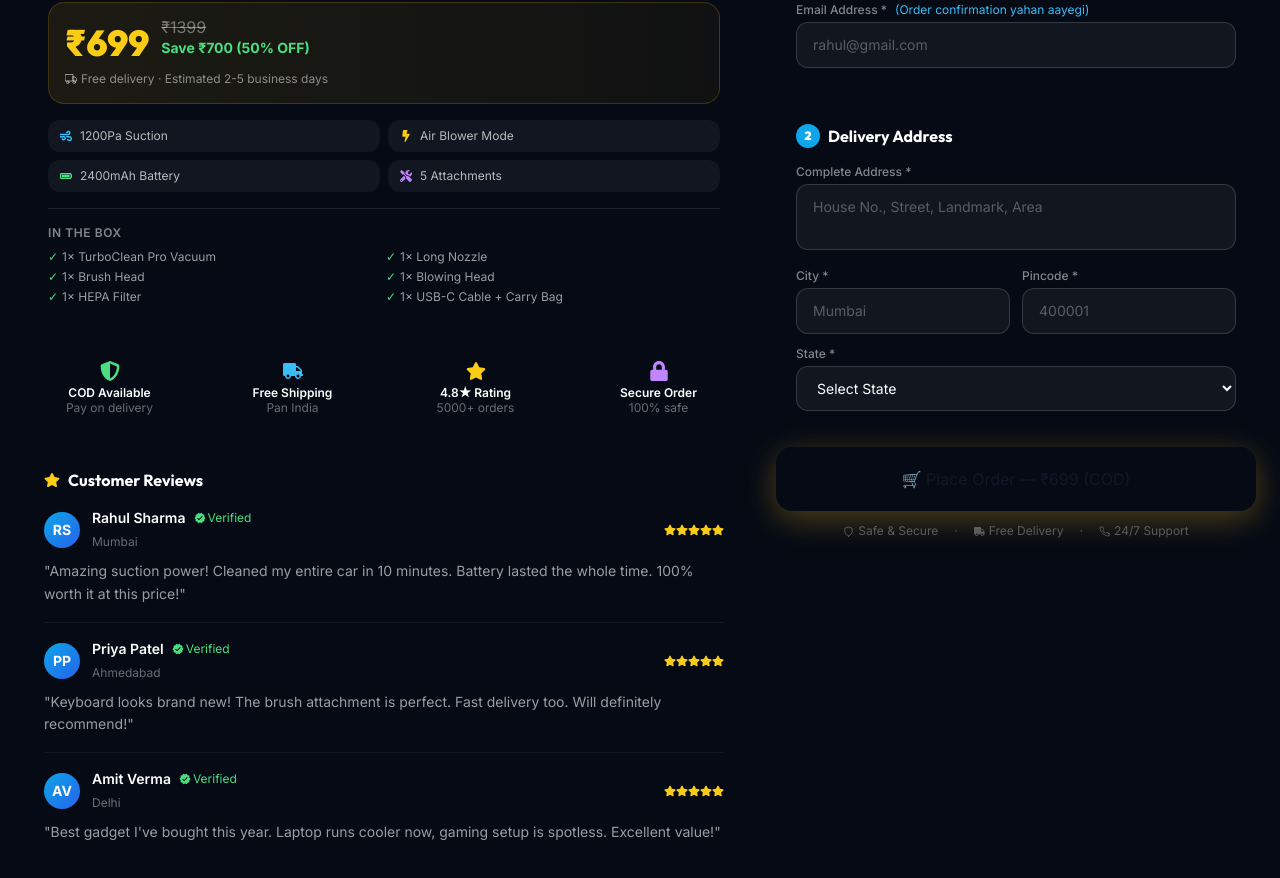
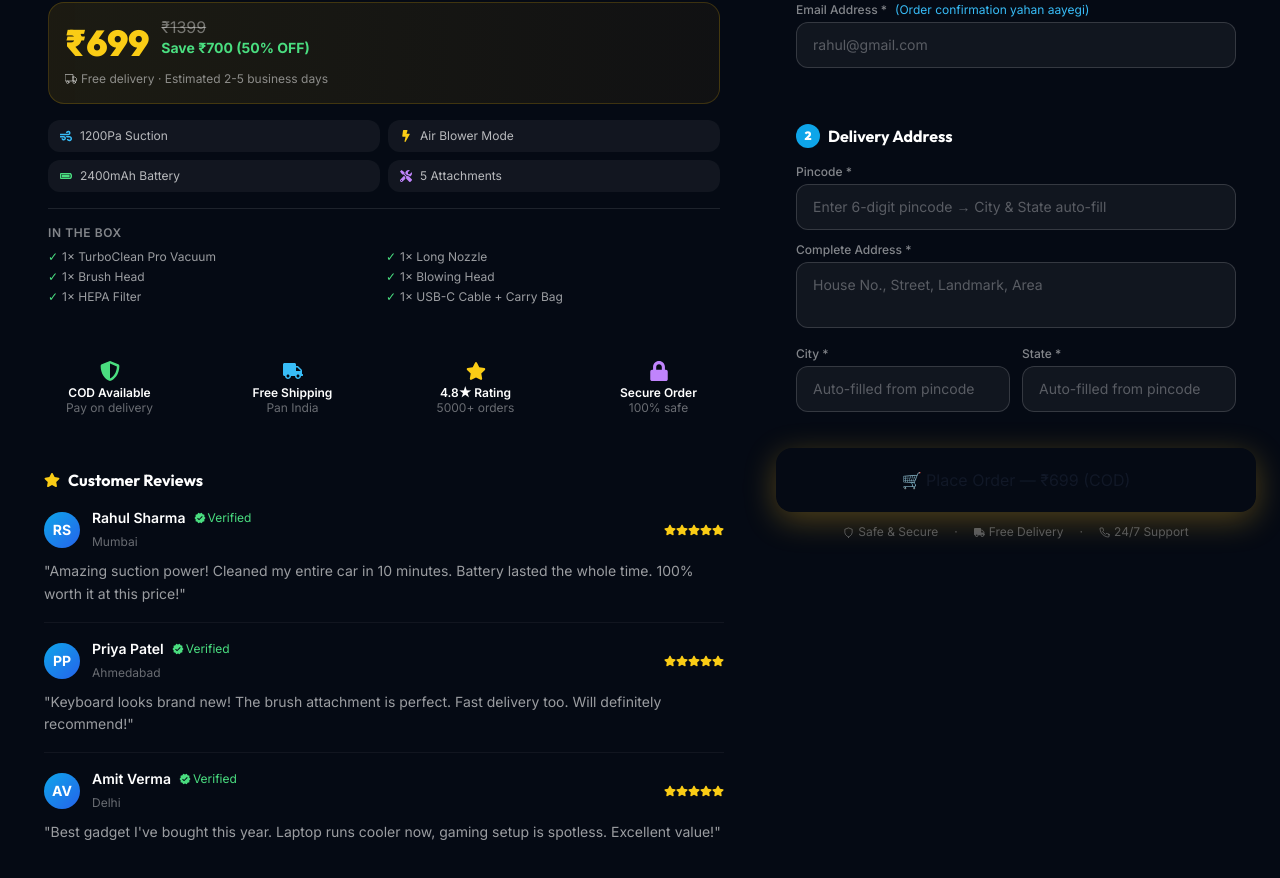
Before and after one commit to MHarnil/turboclean-pro, a React (Vite) app: page /order in a window 1280 px wide. Shown: the part 767-1645 px from the top of the page. Built offline with nearby package versions, Linux system fonts and the light colour scheme.

Commit message:
feat: improve pincode auto-fill UI with visual feedback and reordered fields

```diff
--- a/src/pages/OrderPage.jsx
+++ b/src/pages/OrderPage.jsx
@@ -759,6 +759,25 @@ const OrderPage = () => {
                 </h3>
                 <div className="space-y-3">
 
+                  {/* Pincode FIRST — auto-fills city & state */}
+                  <div data-err={errors.pincode||undefined}>
+                    <label className="block text-white/50 text-xs font-medium mb-1 flex items-center gap-2">
+                      Pincode *
+                      {!pincodeLoading && form.city && (
+                        <span className="text-emerald-400 text-xs font-semibold">✓ Auto-filled</span>
+                      )}
+                      {pincodeLoading && (
+                        <span className="text-sky-400 text-xs animate-pulse">⏳ Searching...</span>
+                      )}
+                    </label>
+                    <div className="relative">
+                      <input type="text" name="pincode" value={form.pincode} onChange={change}
+                        placeholder="Enter 6-digit pincode → City & State auto-fill" maxLength={6}
+                        className={field('pincode')} />
+                    </div>
+                    {errors.pincode && <p className="text-red-400 text-xs mt-1">⚠ {errors.pincode}</p>}
+                  </div>
+
                   <div data-err={errors.address||undefined}>
                     <label className="block text-white/50 text-xs font-medium mb-1">Complete Address *</label>
                     <textarea name="address" value={form.address} onChange={change}
@@ -769,25 +788,28 @@ const OrderPage = () => {
 
                   <div className="grid grid-cols-2 gap-3">
                     <div data-err={errors.city||undefined}>
-                      <label className="block text-white/50 text-xs font-medium mb-1">City *</label>
+                      <label className="block text-white/50 text-xs font-medium mb-1 flex items-center gap-1">
+                        City *
+                        {form.city && !pincodeLoading && <span className="text-emerald-400 text-xs">✓</span>}
+                      </label>
                       <input type="text" name="city" value={form.city} onChange={change}
-                        placeholder="Mumbai" className={field('city')} />
+                        placeholder="Auto-filled from pincode"
+                        className={`${field('city')} ${form.city ? 'border-emerald-500/50' : ''}`} />
                       {errors.city && <p className="text-red-400 text-xs mt-1">⚠ {errors.city}</p>}
                     </div>
-                    <div data-err={errors.pincode||undefined}>
-                      <label className="block text-white/50 text-xs font-medium mb-1">Pincode *</label>
-                      <div className="relative">
-                        <input type="text" name="pincode" value={form.pincode} onChange={change}
-                          placeholder="400001" maxLength={6} className={field('pincode')} />
-                        {pincodeLoading && (
-                          <span className="absolute right-3 top-1/2 -translate-y-1/2 text-sky-400 text-xs animate-pulse">⏳</span>
-                        )}
-                      </div>
-                      {errors.pincode && <p className="text-red-400 text-xs mt-1">⚠ {errors.pincode}</p>}
+                    <div data-err={errors.state||undefined}>
+                      <label className="block text-white/50 text-xs font-medium mb-1 flex items-center gap-1">
+                        State *
+                        {form.state && !pincodeLoading && <span className="text-emerald-400 text-xs">✓</span>}
+                      </label>
+                      <input type="text" name="state" value={form.state} onChange={change}
+                        placeholder="Auto-filled from pincode"
+                        className={`${field('state')} ${form.state ? 'border-emerald-500/50' : ''}`} />
+                      {errors.state && <p className="text-red-400 text-xs mt-1">⚠ {errors.state}</p>}
                     </div>
                   </div>
 
-                  <div data-err={errors.state||undefined}>
+                  <div data-err={errors.state||undefined} style={{display:'none'}}>
                     <label className="block text-white/50 text-xs font-medium mb-1">State *</label>
                     <select name="state" value={form.state} onChange={change}
                       className={`${field('state')} custom-select`}>
```
